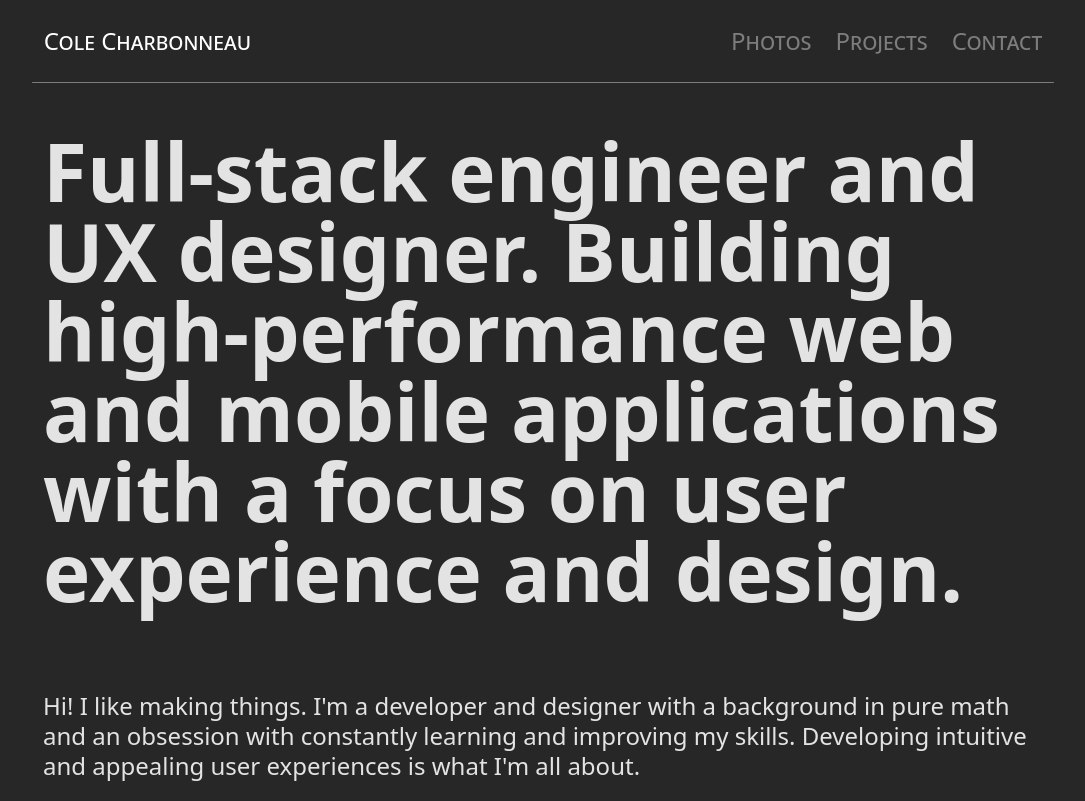
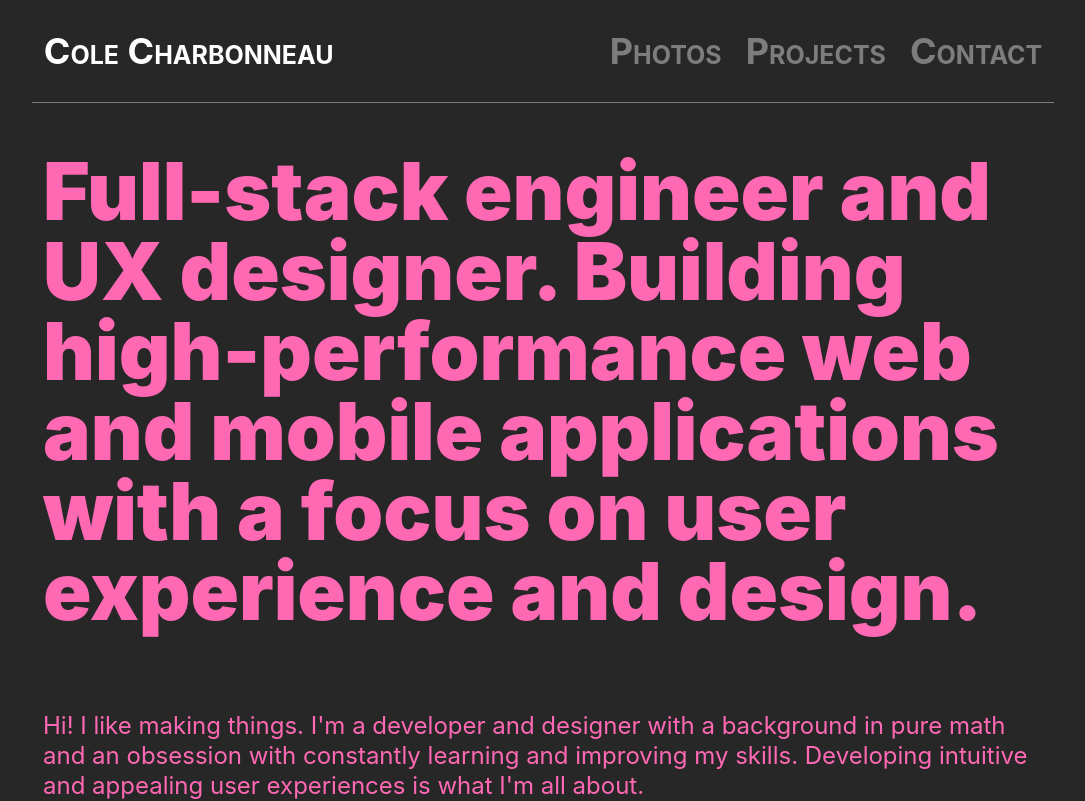
Before and after one commit to colecharb/colecharb-web, a React (Vite) app: page / in a window 1280 px wide. Shown: the top 801 px of the page, without its empty margins (97-1182 px from the left). Built offline with nearby package versions, Linux system fonts and the light colour scheme.

Commit message:
Update src/index.css

```diff
--- a/src/index.css
+++ b/src/index.css
@@ -1,93 +1,9 @@
-:root {
-  scrollbar-gutter: stable both-edges;
-
-  font-family: system-ui, Avenir, Helvetica, Arial, sans-serif;
-  line-height: 1.5;
-  font-weight: 400;
-
-  color-scheme: light dark;
-  color: rgba(255, 255, 255, 0.87);
-
-  font-synthesis: none;
-  text-rendering: optimizeLegibility;
+body {
+  color: #FF69B4;
+  margin: 0;
+  font-family: -apple-system, BlinkMacSystemFont, 'Segoe UI', 'Roboto', 'Oxygen',
+    'Ubuntu', 'Cantarell', 'Fira Sans', 'Droid Sans', 'Helvetica Neue',
+    sans-serif;
   -webkit-font-smoothing: antialiased;
   -moz-osx-font-smoothing: grayscale;
-  -webkit-text-size-adjust: 100%;
 }
-
-a,
-/* a:link, */
-a:visited {
-  color: inherit;
-  font-style: inherit;
-  /* text-decoration: inherit; */
-}
-
-a:hover {
-  text-decoration: underline;
-  text-decoration-color: inherit;
-}
-
-button {
-  all: unset;
-}
-body {
-  margin: 0;
-  display: flex;
-  min-height: 100vh;
-}
-
-/* h1,
-h2,
-h3,
-h4,
-h5,
-h6 {
-  line-height: 100%;
-}
-
-*/
-p {
-  margin: 1em 0;
-}
-
-h1 {
-  font-size: 1.2em;
-  line-height: 100%;
-  font-weight: normal;
-  margin-bottom: 3rem;
-  font-variant: small-caps;
-}
-
-h2 {
-  font-size: 1em;
-  font-weight: normal;
-  /* margin-bottom: 1rem; */
-}
-
-h3 {
-  font-size: 3em;
-  font-weight: 900;
-  text-align: center;
-}
-
-h4 {
-  font-size: 1.2em;
-  font-weight: bold;
-}
-button {
-  border-radius: 8px;
-  border: 1px solid transparent;
-  padding: 0.4em 0.8em;
-  font-size: 1em;
-  font-weight: 500;
-  font-family: inherit;
-  background-color: #1a1a1a;
-  cursor: pointer;
-  transition: border-color 0.25s;
-}
-
-button:focus,
-button:focus-visible {
-  outline: 4px auto -webkit-focus-ring-color;
-}
```
